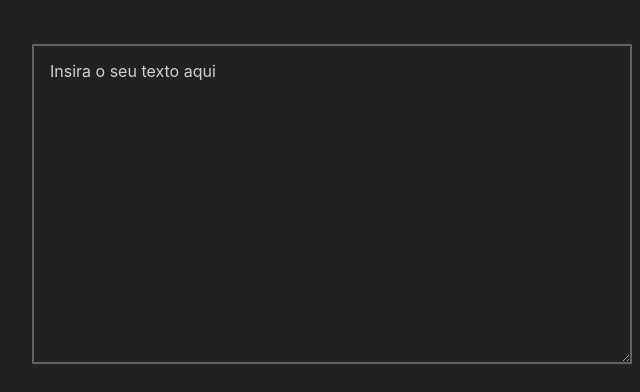
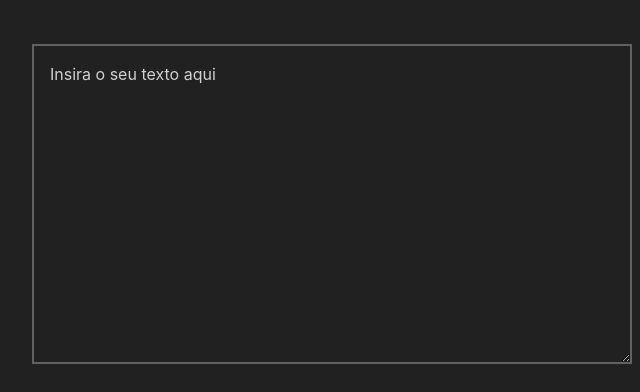
Before and after one commit to rbmelolima/SpeechSynthesis, a plain HTML site: page index.html in a window 1280 px wide. Shown: the part 147-539 px from the top of the page, 308-948 px from the left. Drawn offline with nearby package versions, Linux system fonts and the light colour scheme.

Commit message:
style: line-height: 1.6em

```diff
--- a/index.html
+++ b/index.html
@@ -4,6 +4,8 @@
 <head>
   <meta charset="UTF-8">
   <meta name="viewport" content="width=device-width, initial-scale=1.0">
+  <meta name="author" content="@rbmelolima" />
+  <meta name="description" content="Leitor online" />
   <title>SpeechSynthesis</title>
 
   <!-- Compiled and minified CSS -->
--- a/style.css
+++ b/style.css
@@ -42,6 +42,7 @@ textarea {
   margin-bottom: 24px;
   transition: border 0.2s linear;
   font-size: 16px;
+  line-height: 1.6em;
   color: #fff;
 }
 
```
